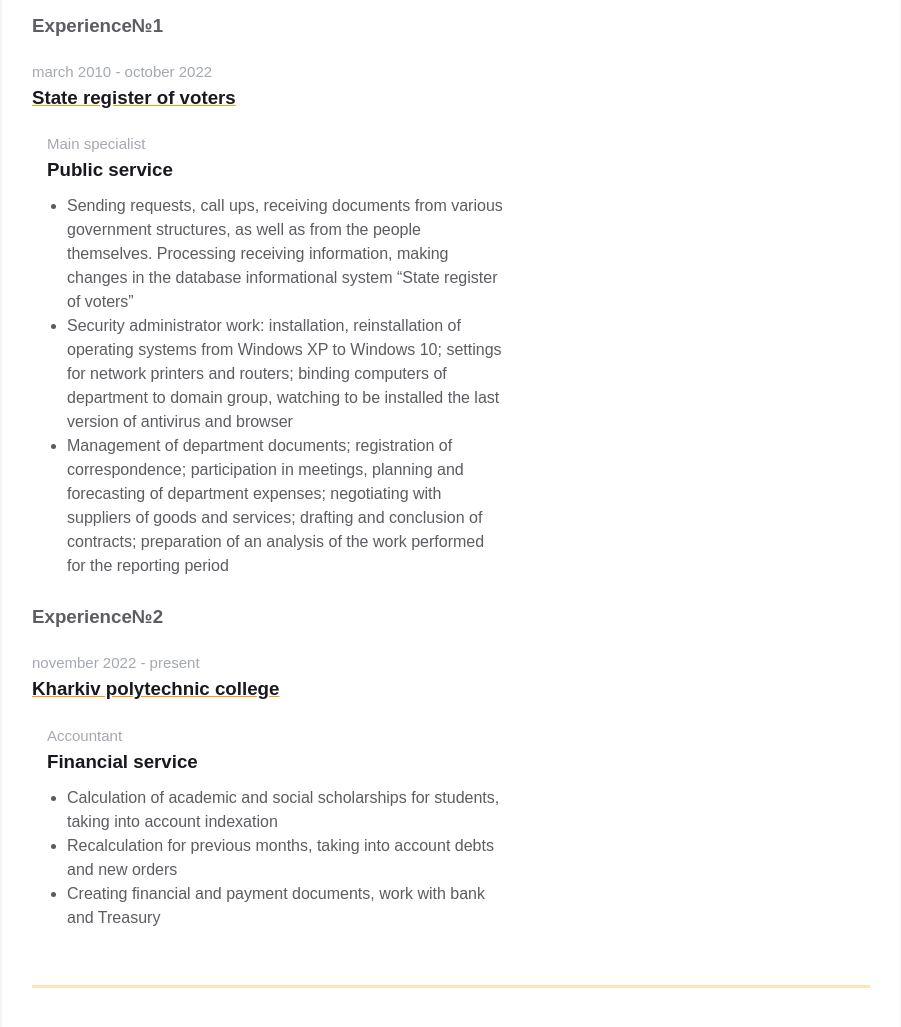
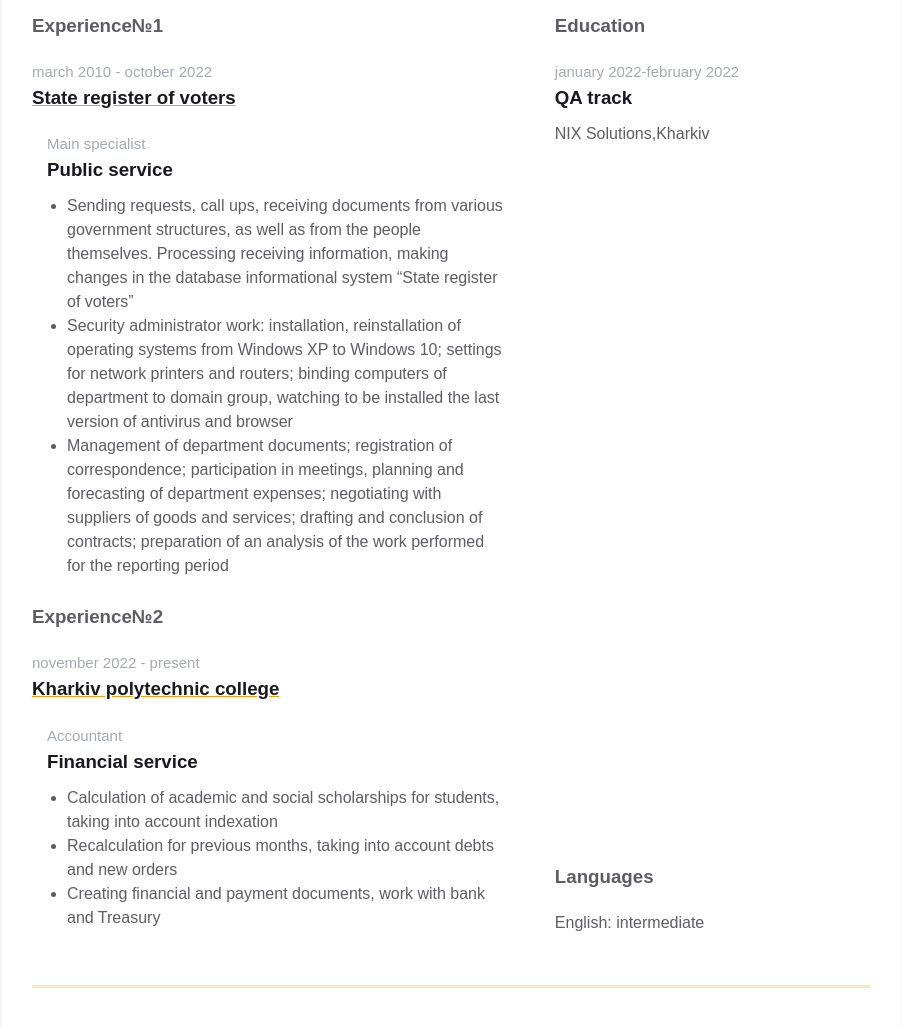
Before and after one commit to olena-nimakova/homepage, a plain HTML site: page index.html in a window 1280 px wide. Shown: the part 741-1768 px from the top of the page, without its empty margins (189-1090 px from the left). Drawn offline with Linux system fonts and the light colour scheme.

Commit message:
Added additional info

```diff
--- a/index.html
+++ b/index.html
@@ -114,7 +114,23 @@
                     </div>
                 </div>
 
-                <div class="additional-info fv"></div>
+                <div class="additional-info fv">
+                    <div class="additional-info__education">
+                        <h3 class="additional-info__education-header">Education</h3>
+                        <div class="additional-info__education-university">
+                          <span class="additional-info__education-university-durability">january 2022-february 2022</span>
+                          <h3 class="additional-info__education-university-speciality">QA track</h3>
+                          <p class="additional-info__education-university-name">NIX Solutions,Kharkiv</p>
+                        </div>
+                    </div>
+
+                    <div class="additional-info__languages">
+                        <h3 class="additional-info__languages-header">Languages</h3>
+                        <p class="additional-info__languages-item">
+                          English: intermediate
+                        </p>
+                    </div>
+                </div>
               </div>
             </div>
           </div>
```
